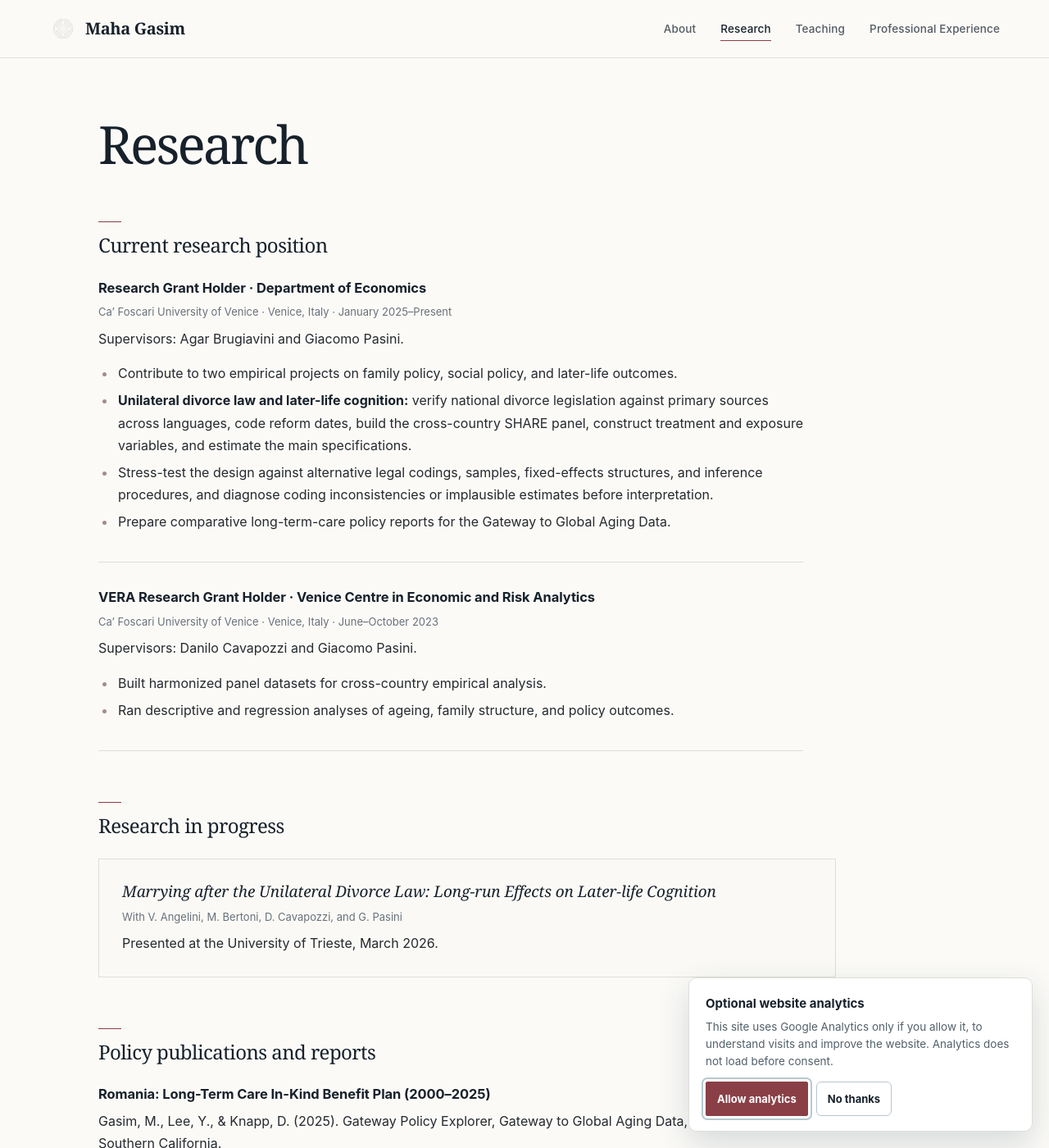
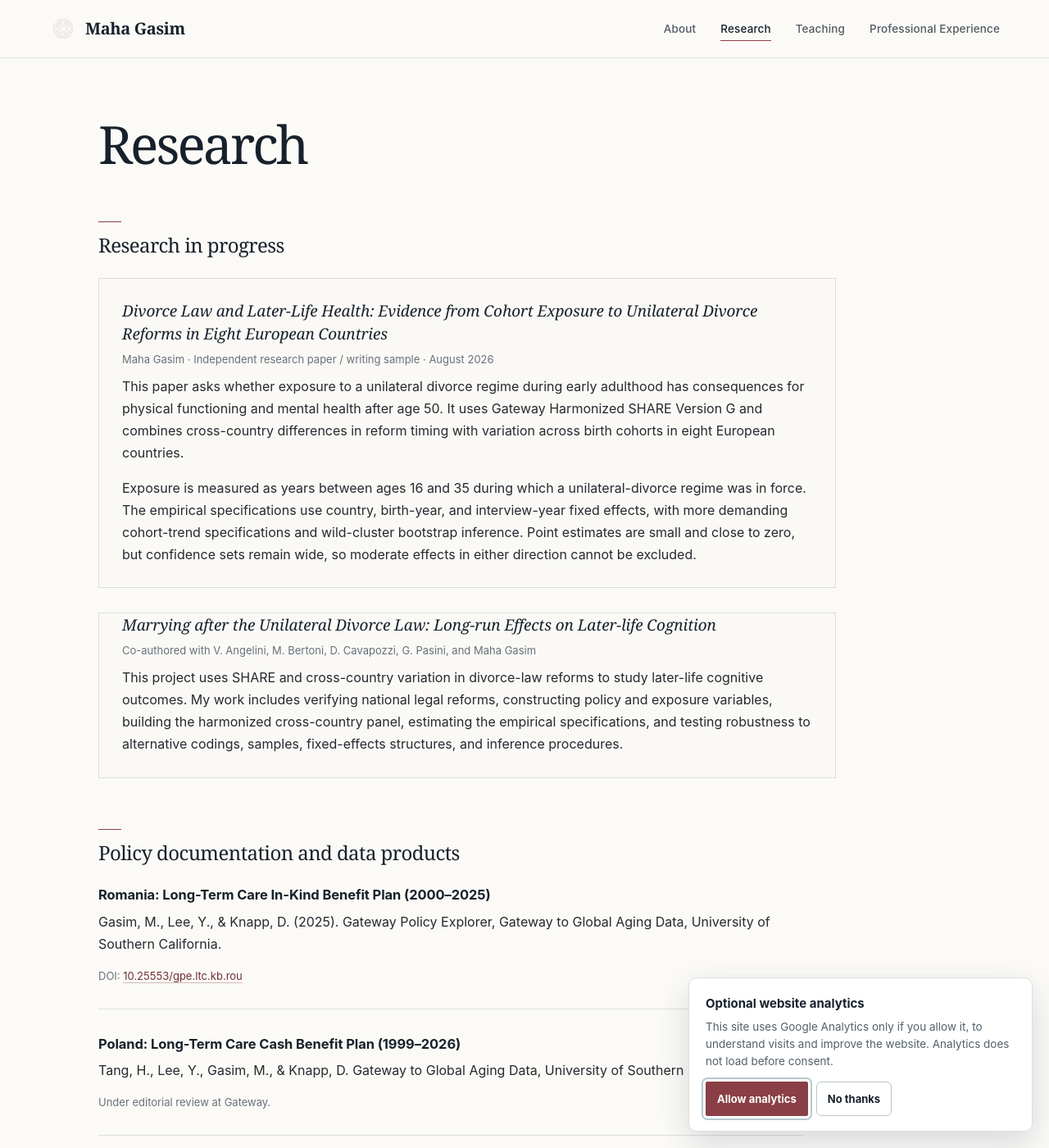
Before and after one commit to mahagasim/mahagasim.github.io, a Jekyll site: the page built from research.md, in a window 1280 px wide and 1400 px high. Shown: the whole window at 82% size. Built offline with Jekyll 4.4.1, drawn with Linux system fonts in a browser that asks for light colours; some of the changed text lies outside the part shown.

Commit message:
Reorder research page and clarify outputs

```diff
--- a/research.md
+++ b/research.md
@@ -1,44 +1,27 @@
 ---
 layout: default
 title: Research
-description: Research experience, work in progress, and policy publications by Maha Gasim.
+description: Research in progress, policy data products, presentations, and research positions by Maha Gasim.
 ---
 
 # Research
 
-## Current research position
+## Research in progress
 
-<div class="entry">
-  <h3>Research Grant Holder · Department of Economics</h3>
-  <p class="entry-meta">Ca’ Foscari University of Venice · Venice, Italy · January 2025–Present</p>
-  <p>Supervisors: Agar Brugiavini and Giacomo Pasini.</p>
-  <ul>
-    <li>Contribute to two empirical projects on family policy, social policy, and later-life outcomes.</li>
-    <li><strong>Unilateral divorce law and later-life cognition:</strong> verify national divorce legislation against primary sources across languages, code reform dates, build the cross-country SHARE panel, construct treatment and exposure variables, and estimate the main specifications.</li>
-    <li>Stress-test the design against alternative legal codings, samples, fixed-effects structures, and inference procedures, and diagnose coding inconsistencies or implausible estimates before interpretation.</li>
-    <li>Prepare comparative long-term-care policy reports for the Gateway to Global Aging Data.</li>
-  </ul>
+<div class="entry feature-entry paper-entry">
+  <h3><em>Divorce Law and Later-Life Health: Evidence from Cohort Exposure to Unilateral Divorce Reforms in Eight European Countries</em></h3>
+  <p class="entry-meta">Maha Gasim · Independent research paper / writing sample · August 2026</p>
+  <p>This paper asks whether exposure to a unilateral divorce regime during early adulthood has consequences for physical functioning and mental health after age 50. It uses Gateway Harmonized SHARE Version G and combines cross-country differences in reform timing with variation across birth cohorts in eight European countries.</p>
+  <p>Exposure is measured as years between ages 16 and 35 during which a unilateral-divorce regime was in force. The empirical specifications use country, birth-year, and interview-year fixed effects, with more demanding cohort-trend specifications and wild-cluster bootstrap inference. Point estimates are small and close to zero, but confidence sets remain wide, so moderate effects in either direction cannot be excluded.</p>
 </div>
 
-<div class="entry">
-  <h3>VERA Research Grant Holder · Venice Centre in Economic and Risk Analytics</h3>
-  <p class="entry-meta">Ca’ Foscari University of Venice · Venice, Italy · June–October 2023</p>
-  <p>Supervisors: Danilo Cavapozzi and Giacomo Pasini.</p>
-  <ul>
-    <li>Built harmonized panel datasets for cross-country empirical analysis.</li>
-    <li>Ran descriptive and regression analyses of ageing, family structure, and policy outcomes.</li>
-  </ul>
+<div class="entry feature-entry paper-entry">
+  <h3><em>Marrying after the Unilateral Divorce Law: Long-run Effects on Later-life Cognition</em></h3>
+  <p class="entry-meta">Co-authored with V. Angelini, M. Bertoni, D. Cavapozzi, G. Pasini, and Maha Gasim</p>
+  <p>This project uses SHARE and cross-country variation in divorce-law reforms to study later-life cognitive outcomes. My work includes verifying national legal reforms, constructing policy and exposure variables, building the harmonized cross-country panel, estimating the empirical specifications, and testing robustness to alternative codings, samples, fixed-effects structures, and inference procedures.</p>
 </div>
 
-## Research in progress
-
-<div class="entry feature-entry">
-  <h3><em>Marrying after the Unilateral Divorce Law: Long-run Effects on Later-life Cognition</em></h3>
-  <p class="entry-meta">With V. Angelini, M. Bertoni, D. Cavapozzi, and G. Pasini</p>
-  <p>Presented at the University of Trieste, March 2026.</p>
-</div>
-
-## Policy publications and reports
+## Policy documentation and data products
 
 <div class="entry">
   <h3>Romania: Long-Term Care In-Kind Benefit Plan (2000–2025)</h3>
@@ -49,7 +32,36 @@ description: Research experience, work in progress, and policy publications by M
 <div class="entry">
   <h3>Poland: Long-Term Care Cash Benefit Plan (1999–2026)</h3>
   <p>Tang, H., Lee, Y., Gasim, M., &amp; Knapp, D. Gateway to Global Aging Data, University of Southern California.</p>
-  <p class="entry-meta">Under review.</p>
+  <p class="entry-meta">Under editorial review at Gateway.</p>
 </div>
 
-<!-- refreshed after navigation update: 2026-08-26 -->
+## Presentations
+
+<div class="entry presentation-entry">
+  <h3>University of Trieste</h3>
+  <p class="entry-meta">27 March 2026</p>
+  <p><em>Marrying after the Unilateral Divorce Law: Long-run Effects on Later-life Cognition</em>.</p>
+</div>
+
+## Research positions
+
+<div class="entry">
+  <h3>Research Grant Holder · Department of Economics</h3>
+  <p class="entry-meta">Ca’ Foscari University of Venice · January 2025–Present</p>
+  <p>Supervisors: Agar Brugiavini and Giacomo Pasini.</p>
+  <ul>
+    <li>Verify national legislation and reform dates, construct policy and exposure variables, and build harmonized cross-country SHARE panels.</li>
+    <li>Estimate and stress-test empirical specifications across alternative legal codings, samples, fixed-effects structures, and inference procedures.</li>
+    <li>Prepare comparative long-term-care policy documentation for the Gateway to Global Aging Data.</li>
+  </ul>
+</div>
+
+<div class="entry">
+  <h3>VERA Research Grant Holder · Venice Centre in Economic and Risk Analytics</h3>
+  <p class="entry-meta">Ca’ Foscari University of Venice · June–October 2023</p>
+  <p>Supervisors: Danilo Cavapozzi and Giacomo Pasini.</p>
+  <ul>
+    <li>Built harmonized panel datasets for cross-country empirical analysis.</li>
+    <li>Ran descriptive and regression analyses of ageing, family structure, and policy outcomes.</li>
+  </ul>
+</div>
```
